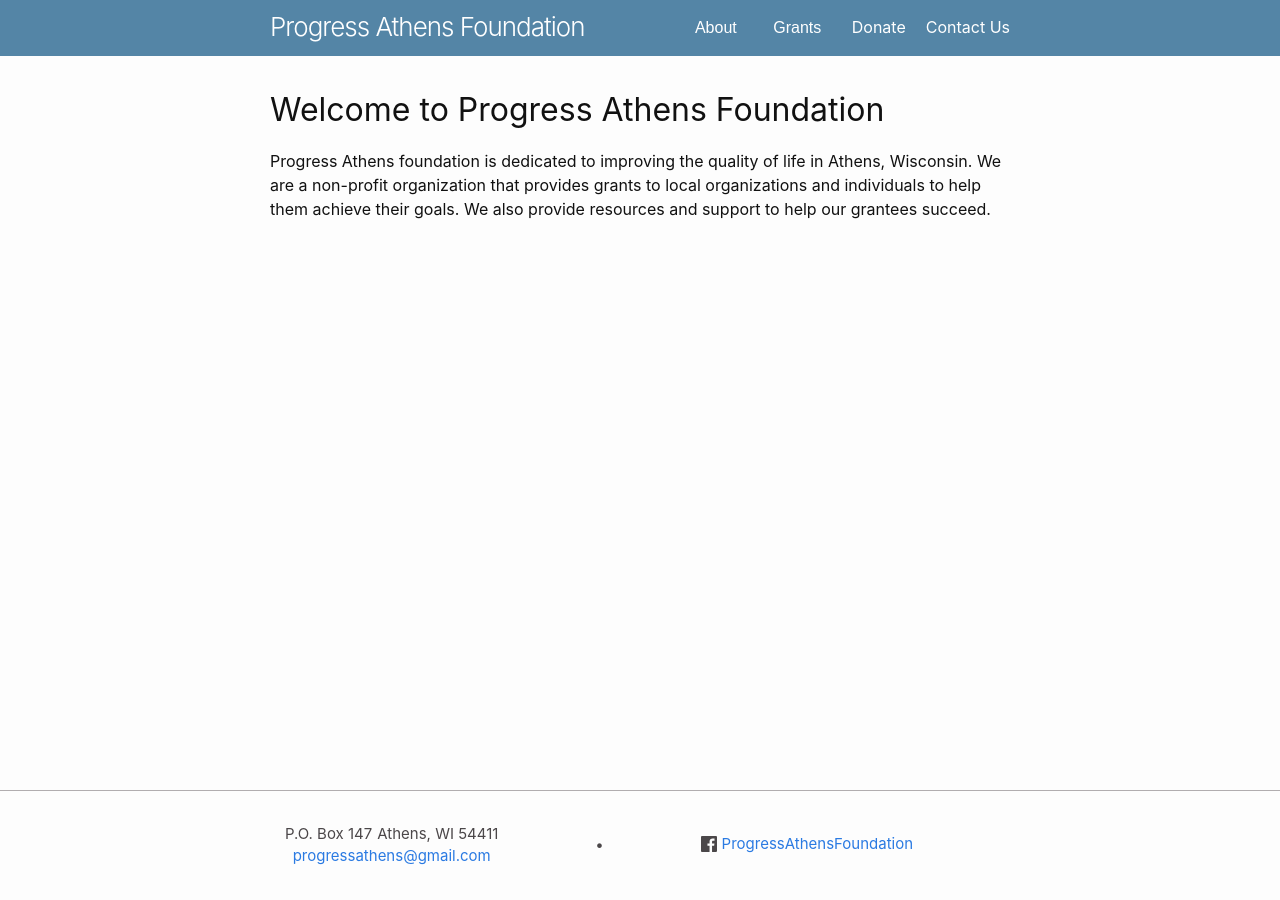
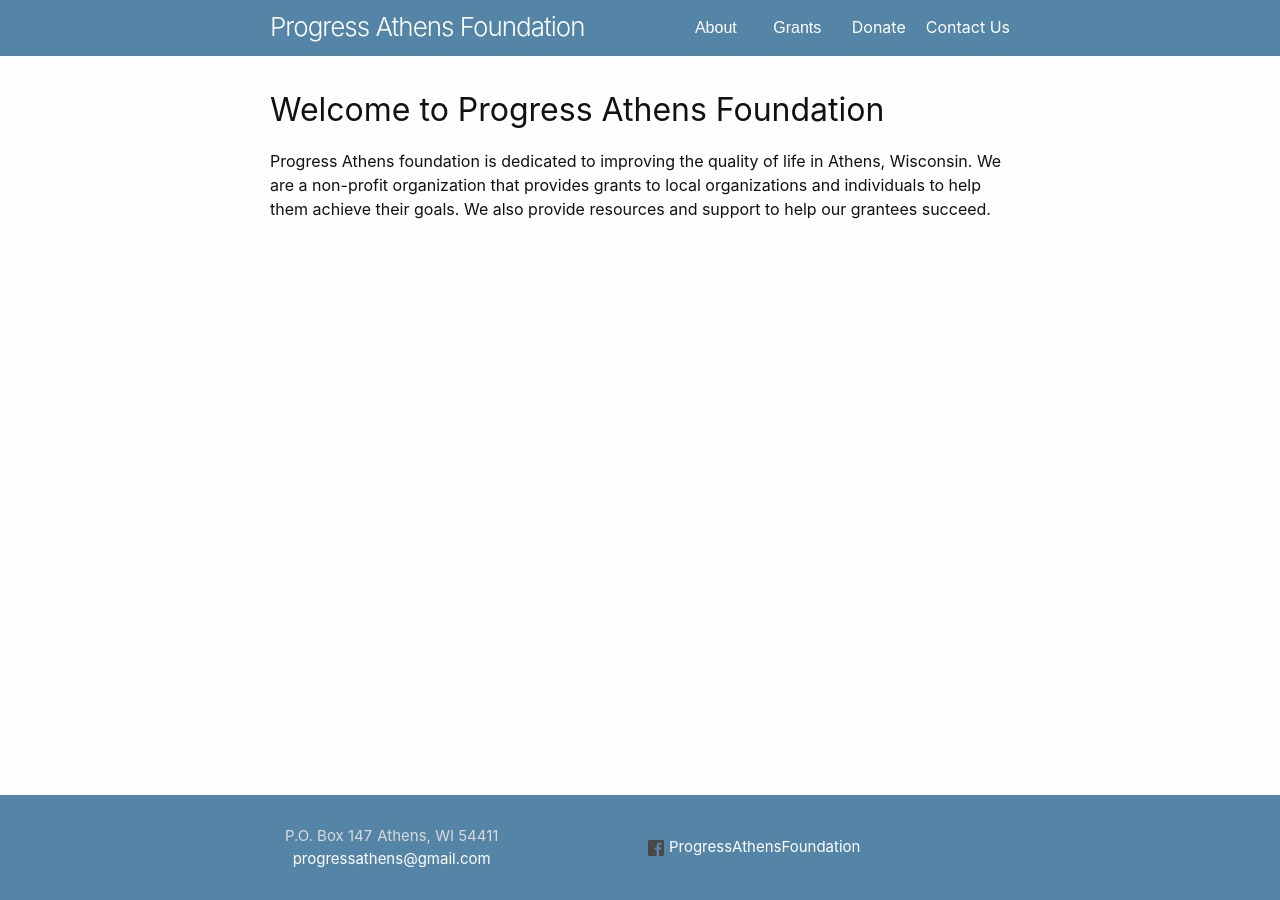
Before and after one commit to helle253/athens-foundation, a Jekyll site: the page built from index.md, in a window 1280 px wide. Built offline with Jekyll 4.4.1, drawn with Linux system fonts in a browser that asks for light colours.

Commit message:
refactor footers

```diff
--- a/_includes/footer.html
+++ b/_includes/footer.html
@@ -40,7 +40,6 @@
         </div>
         <a class="footer-email" href="mailto:{{ site.email }}">{{ site.email }}</a>
       </div>
-      <div class='footer-separator'>•</div>
       <div class='footer-socials'>
         {%- include social.html -%}
       </div>
--- a/_includes/social.html
+++ b/_includes/social.html
@@ -30,13 +30,7 @@
  */
 -->
 
-<ul class="social-media-list">
-  {%- if site.facebook_username -%}
-    <li>
-      <a href="https://www.facebook.com/{{ site.facebook_username }}" class="footer-social-link">
-        <svg class="svg-icon"><use xlink:href="{{ '/assets/social-icons.svg#facebook' | relative_url }}"></use></svg>
-        <span class="username">{{ site.facebook_username | escape }}</span>
-      </a>
-    </li>
-  {%- endif -%}
-</ul>
+<a href="https://www.facebook.com/{{ site.facebook_username }}" class="footer-social-link">
+  <svg class="svg-icon"><use xlink:href="{{ '/assets/social-icons.svg#facebook' | relative_url }}"></use></svg>
+  <span class="username">{{ site.facebook_username | escape }}</span>
+</a>
--- a/_sass/theme.scss
+++ b/_sass/theme.scss
@@ -50,6 +50,8 @@ $text-color:       $black-color !default;
 $background-color: #fdfdfd !default;
 $brand-color:      #2a7ae2 !default;
 
+$white-color-dark: darken($white-color, 15%) !default;
+
 $grey-color-light: lighten($grey-color, 40%) !default;
 $grey-color-dark:  darken($grey-color, 25%) !default;
 
--- a/_sass/themes/_layout.scss
+++ b/_sass/themes/_layout.scss
@@ -85,8 +85,13 @@
  * Site footer
  */
 .site-footer {
-  border-top: 1px solid $grey-color-light;
+  background-color: $blue-color;
   padding: $spacing-unit 0;
+  color: $white-color-dark;
+}
+
+.site-footer a {
+  color: $white-color;
 }
 
 .contact-list,
@@ -98,7 +103,6 @@
 
 .footer-flex-outer {
   margin-left: $spacing-unit * 0.5;
-  color: $grey-color;
   @include relative-font-size(0.9375);
   display: flex;
   flex-direction: row;
@@ -128,17 +132,14 @@
   flex: 1 1 auto;
 }
 
-.footer-separator {
-  text-align: center;
-}
-
 .footer-email {
   text-align: right
 }
 
 .footer-socials {
-  padding-top: 12px;
-  float: right;
+  display: flex;
+  flex-direction: column;
+  align-items: center;
 }
 
 .footer-social-link {
@@ -157,10 +158,6 @@
 
   .footer-street-address, .footer-city-state-zip {
     display: block;
-  }
-
-  .footer-separator {
-    display: none;
   }
 }
 
```
